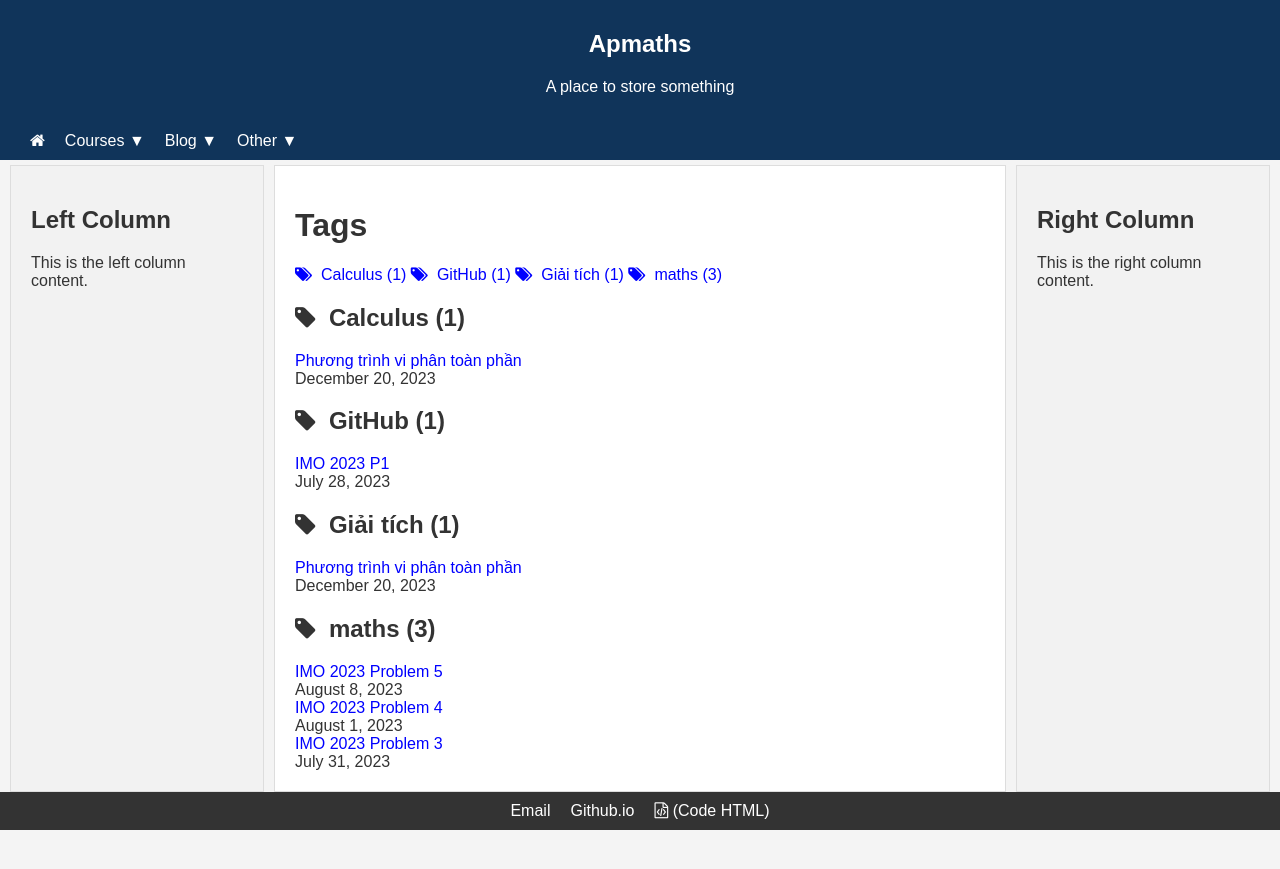
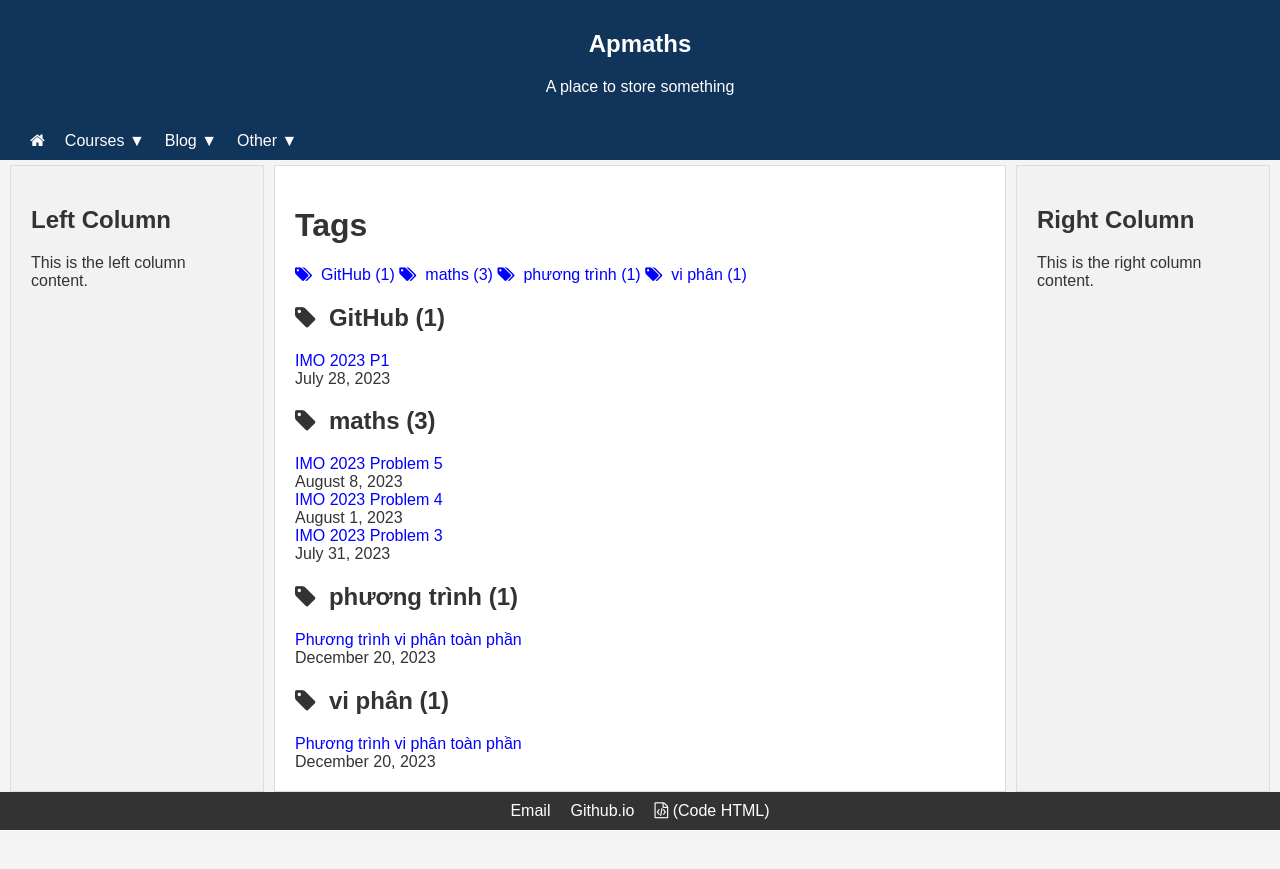
Before and after one commit to hoAngnaMPHan/apmaths.github.io, a Jekyll site: the page built from tags.html, in a window 1280 px wide. Shown: the top 869 px of the page. Built offline with Jekyll 4.4.1, drawn with Linux system fonts in a browser that asks for light colours.

Commit message:
Update 2023-12-20-phuong-trinh-vi-phan-toan-phan.md

```diff
--- a/_posts/2023-12-20-phuong-trinh-vi-phan-toan-phan.md
+++ b/_posts/2023-12-20-phuong-trinh-vi-phan-toan-phan.md
@@ -1,7 +1,8 @@
 ---
 layout: post
 title: "Phương trình vi phân toàn phần"
-tags: [Calculus,Giải tích]
+tags: [phương trình, vi phân]
+categories: [Calculus]
 date: 2023-12-20
 ---
 <h2 >1. Tản mạn</h2>
```
